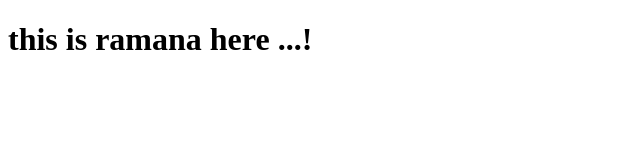
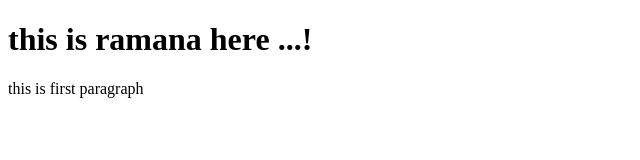
Before and after one commit to monikasiri97/ramana.test, a plain HTML site: page index.html in a window 1280 px wide. Shown: the whole page, without its empty margins (0-640 px from the left). Drawn offline with Linux system fonts and the light colour scheme.

Commit message:
second commit

```diff
--- a/index.html
+++ b/index.html
@@ -5,6 +5,7 @@
 </head>
 <body>
     <h1>this is ramana here ...!</h1>
+    <p>this is first paragraph</p>
 
 </body>
 </html>
```
